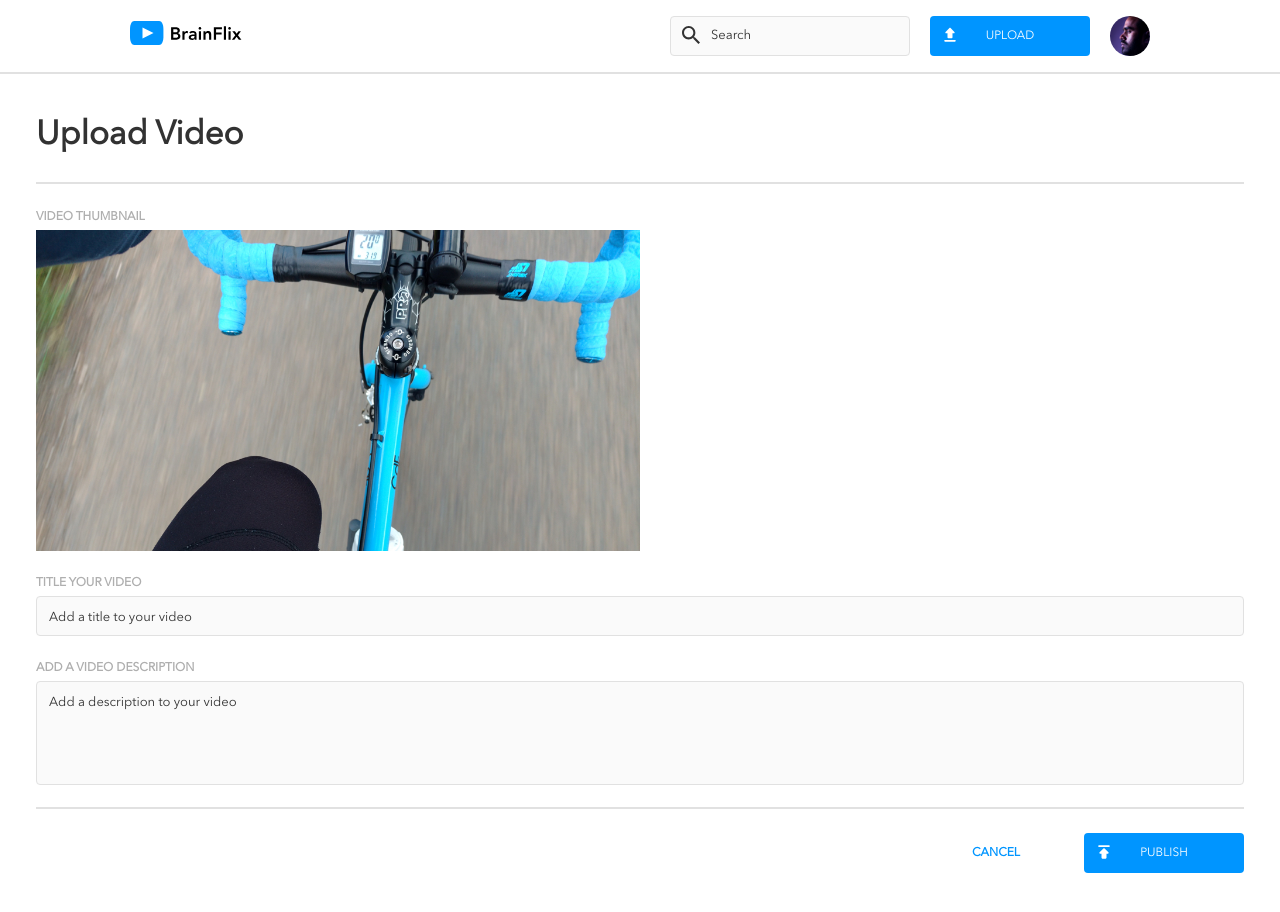
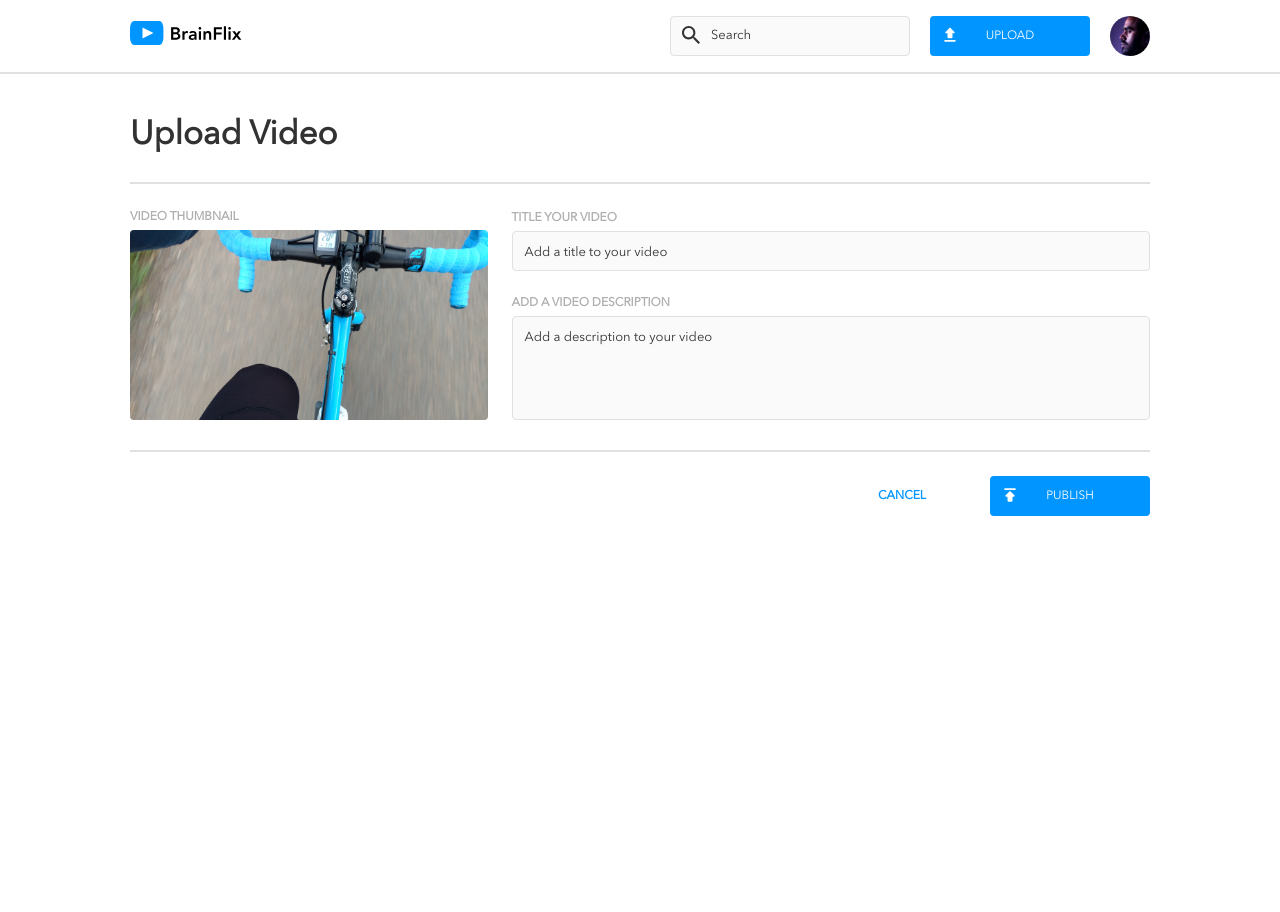
Before and after one commit to david-jiwon-park/BrainFlix, a React (Create React App) app: page /videoupload in a window 1280 px wide. Shown: the top 912 px of the page. Built offline with nearby package versions, Linux system fonts and the light colour scheme.

Commit message:
Creating desktop layout for Video Upload page

```diff
--- a/src/pages/VideoUpload/VideoUpload.js
+++ b/src/pages/VideoUpload/VideoUpload.js
@@ -7,13 +7,20 @@ function VideoUpload() {
 
     return (
         <div className='video-upload'>
+            <div className="video-upload__desktop-container">
                 <h1 className='video-upload__heading'>Upload Video</h1>
-            <h4 className='video-upload__label video-upload__label--thumbnail'>VIDEO THUMBNAIL</h4>
-            <img className='video-upload__thumbnail' src={thumbnail} alt='thumbnail'/>
 
                 <form>
-                <label htmlFor="title" className="video-upload__label">TITLE YOUR VIDEO</label>
-                <div className="video-upload__field-container">
+                    <div className="video-upload__desktop-fields-container">
+
+                        <div className="video-upload__thumbnail-container">
+                            <h4 className='video-upload__label-thumbnail'>VIDEO THUMBNAIL</h4>
+                            <img className='video-upload__thumbnail' src={thumbnail} alt='thumbnail'/>
+                        </div>
+
+                        <div className="video-upload__textarea-fields-container">
+                            <div className="video-upload__title-field-container">
+                                <label htmlFor="title" className="video-upload__label-title">TITLE YOUR VIDEO</label>
                                 <textarea
                                     className="video-upload__title-textarea"
                                     name="title"
@@ -22,9 +29,8 @@ function VideoUpload() {
                                     required>
                                 </textarea>
                             </div>
-
-                <label htmlFor="title" className="video-upload__label">ADD A VIDEO DESCRIPTION</label>
-                <div className="video-upload__field-container">
+                            <div className="video-upload__description-field-container">
+                                <label htmlFor="title" className="video-upload__label-description">ADD A VIDEO DESCRIPTION</label>
                                 <textarea
                                     className="video-upload__description-textarea"
                                     name="description"
@@ -32,6 +38,8 @@ function VideoUpload() {
                                     placeholder="Add a description to your video"
                                     required>
                                 </textarea>
+                            </div>
+                        </div>
                     </div>
 
                     <div className="video-upload__links-container">
@@ -47,8 +55,7 @@ function VideoUpload() {
                         </Link>
                     </div>
                 </form>
-
-
+            </div>
         </div>
     )
 };
--- a/src/pages/VideoUpload/VideoUpload.scss
+++ b/src/pages/VideoUpload/VideoUpload.scss
@@ -5,45 +5,91 @@
 
 .video-upload {
     @include top-divider;
-    padding: 2.5rem 2.25rem 2.25rem;
+    padding: 2rem 1rem;
+    @include tablet {
+        padding: 2.5rem 2.25rem 2.25rem;
+    }
+    @include desktop {
+        padding: 2.5rem 0 25rem;
+    }
+    &__desktop-container {
+        @include desktop {
+            @include desktop-auto-margin;
+        }
+    }
     &__heading {
-        padding-bottom: 1.5rem;
+        padding-bottom: 1rem;
         @include mobile-header-text;
         @include tablet {
             @include bottom-divider;
             @include td-header-text;
+            padding-bottom: 1.5rem;
         }
     }
-    &__label {
+    &__desktop-fields-container {
+        @include desktop {
+            display: flex;
+        }
+    }
+    &__thumbnail-container {
+        @include desktop {
+            width: 56%;
+            padding: 1.5rem 1.5rem 0.5rem 0;
+        }
+    }
+    &__label-thumbnail {
         @include mobile-field-label;
-        &--thumbnail {
+        padding-top: 0.5rem;
+        @include tablet {
             padding-top: 1.5rem;
+        }
+        @include desktop {
+            padding: 0;
         }
     }
     &__thumbnail {
         width: 100%;
         border-radius: 4px;
-        padding: 0.25rem 0 1rem;
+        margin: 0.25rem 0 1rem;
         @include tablet {
             width: 50%;
         }
+        @include desktop {
+            width: 100%;
+        }
     }
-    &__field-container {
-        padding: 0.25rem 0 1rem;
+    &__textarea-fields-container {
+        @include desktop {
+            width: 100%;
+            padding-top: 1.5rem;
+        }
+    }
+    &__title-field-container {
+        padding-bottom: 1rem;
+    }
+    &__label-title {
+        @include mobile-field-label;
     }
     &__title-textarea {
         @include form-fields;
         height: 2.5rem;
         resize: none;
         padding: 0.75rem 0 0 0.75rem;
+        margin-top: 0.25rem;
+    }
+    &__description-field-container {
+        padding-bottom: 1.5rem;
+    }
+    &__label-description {
+        @include mobile-field-label;
     }
     &__description-textarea {
         @include form-fields;
         height: 6.5rem;
         resize: none;
         padding: 0.75rem 0 0 0.75rem;
+        margin-top: 0.25rem;
     }
-
     &__links-container {
         display: flex;
         flex-direction: column;
@@ -54,7 +100,6 @@
             padding-top: 1.5rem;
         }
     }
-
     &__publish-button-container {
         width: 100%;
         position: relative;
```
Lines whose indentation alone changed are shown as unchanged.
